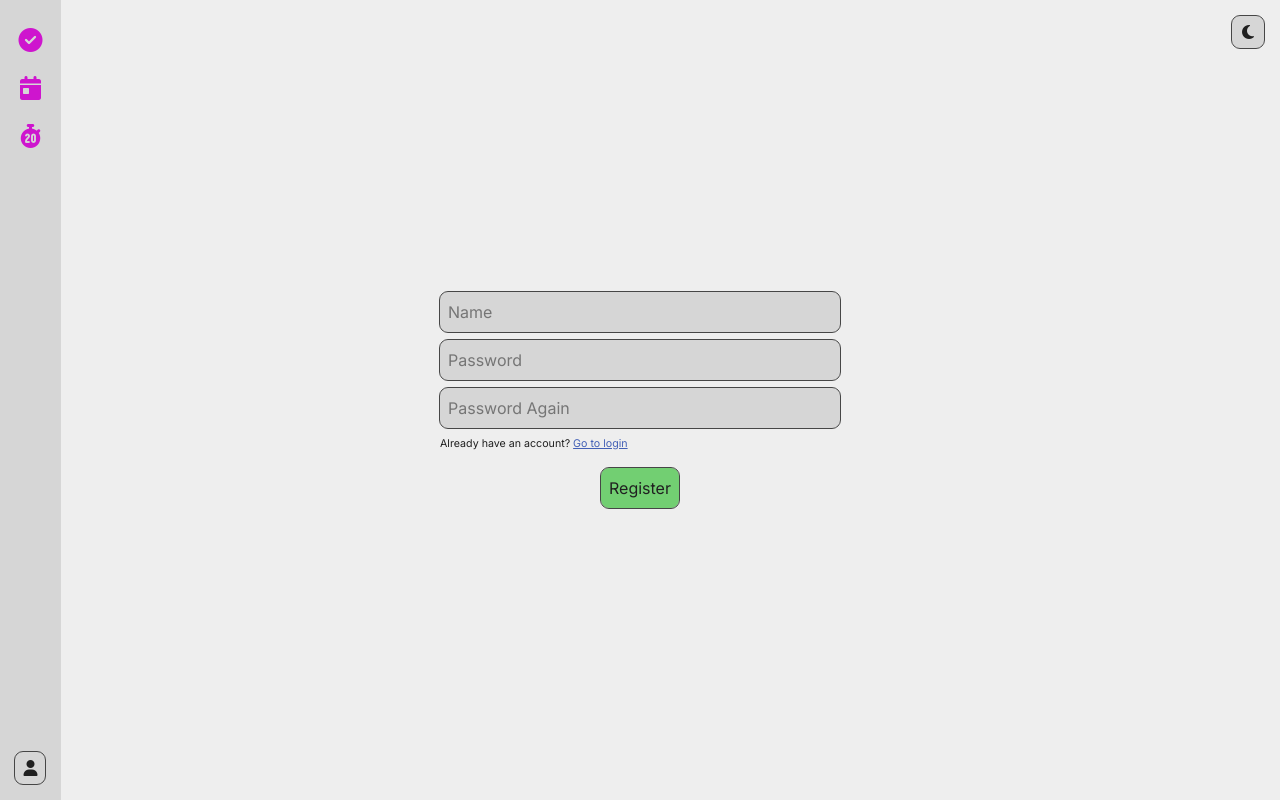
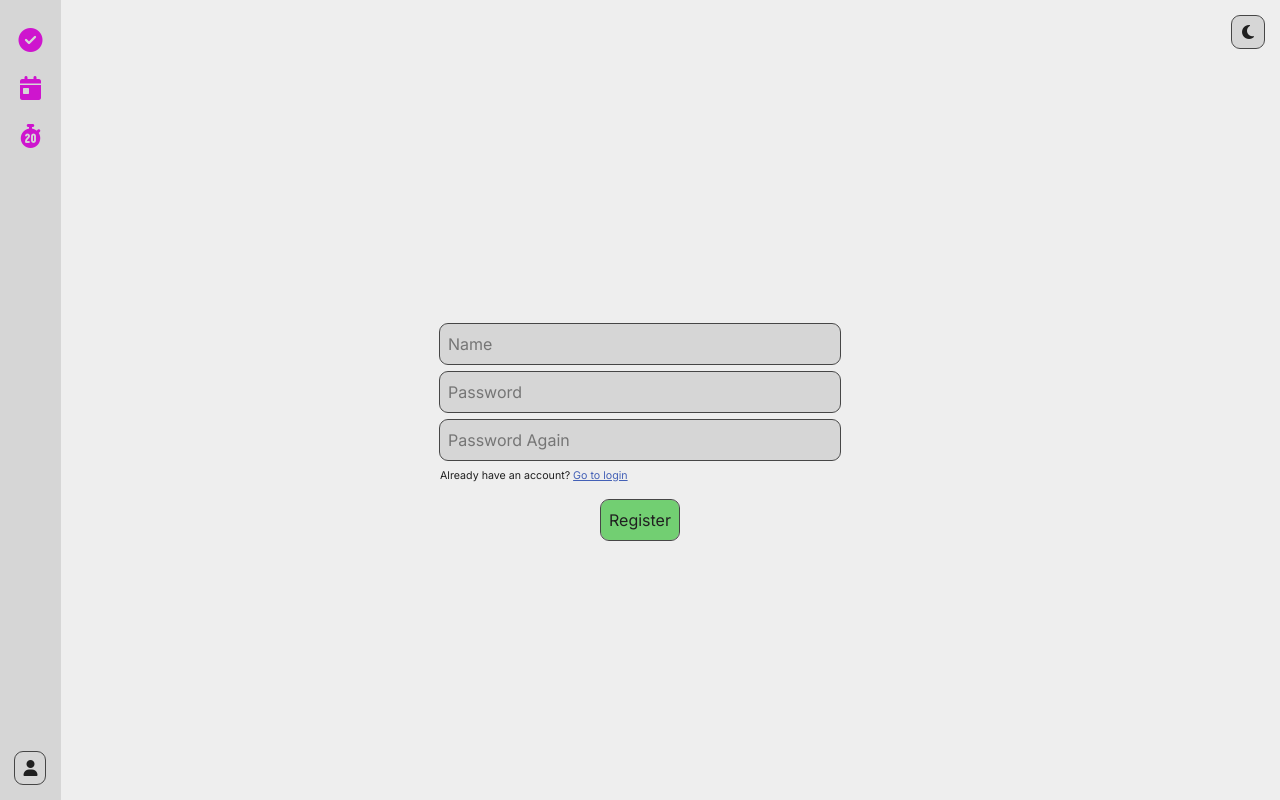
Before and after one commit to nukhes/organizer, a Flask app: page /register in a window 1280 px wide. Run offline with Flask 3, Linux system fonts and the light colour scheme; some libraries are stand-ins or nearby versions.

Commit message:
fix: elementos da página começam no topo

```diff
--- a/src/static/css/global.css
+++ b/src/static/css/global.css
@@ -18,12 +18,13 @@
 }
 
 body {
+    padding-top: 4rem;
     line-height: 1.5;
     height: 100vh;
     display: flex;
     flex-direction: column;
     align-items: center;
-    justify-content: center;
+    justify-content: flex-start;
     -webkit-font-smoothing: antialiased;
     color: var(--text);
     background: var(--background);
```
